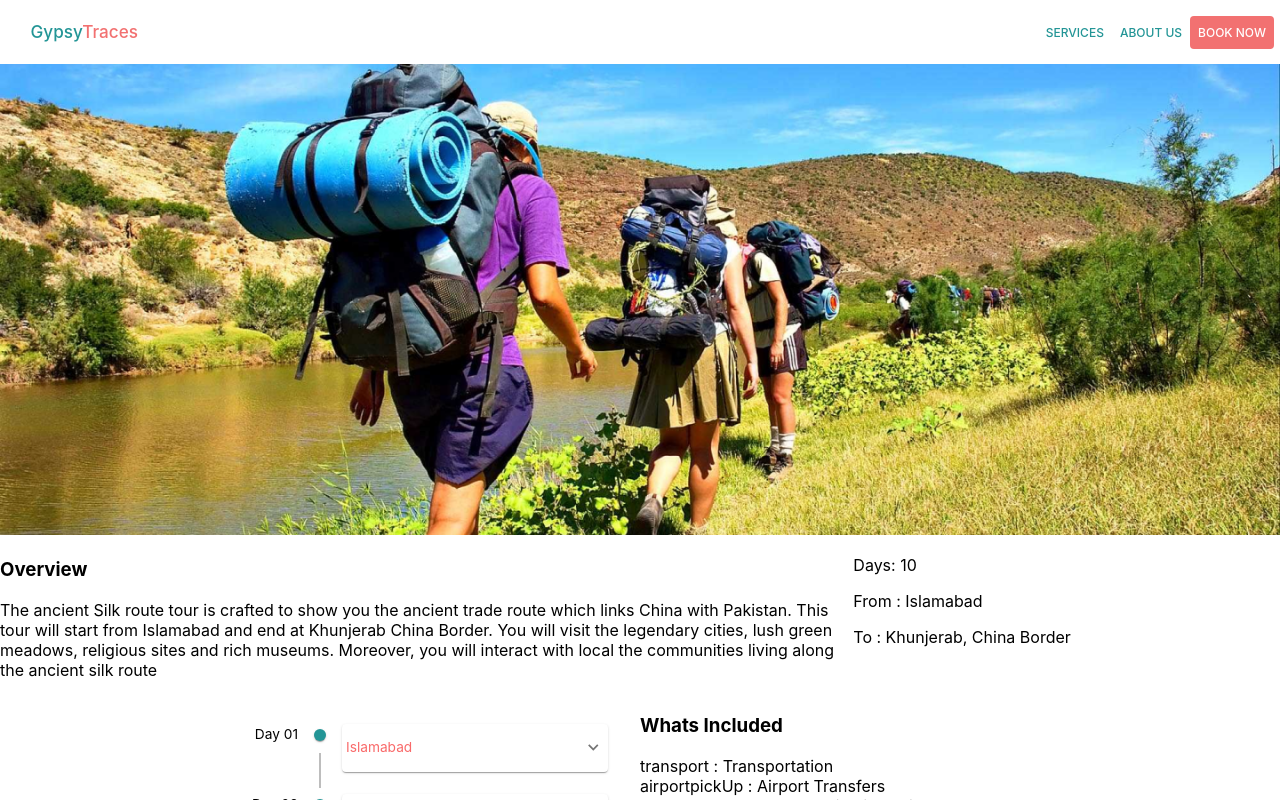
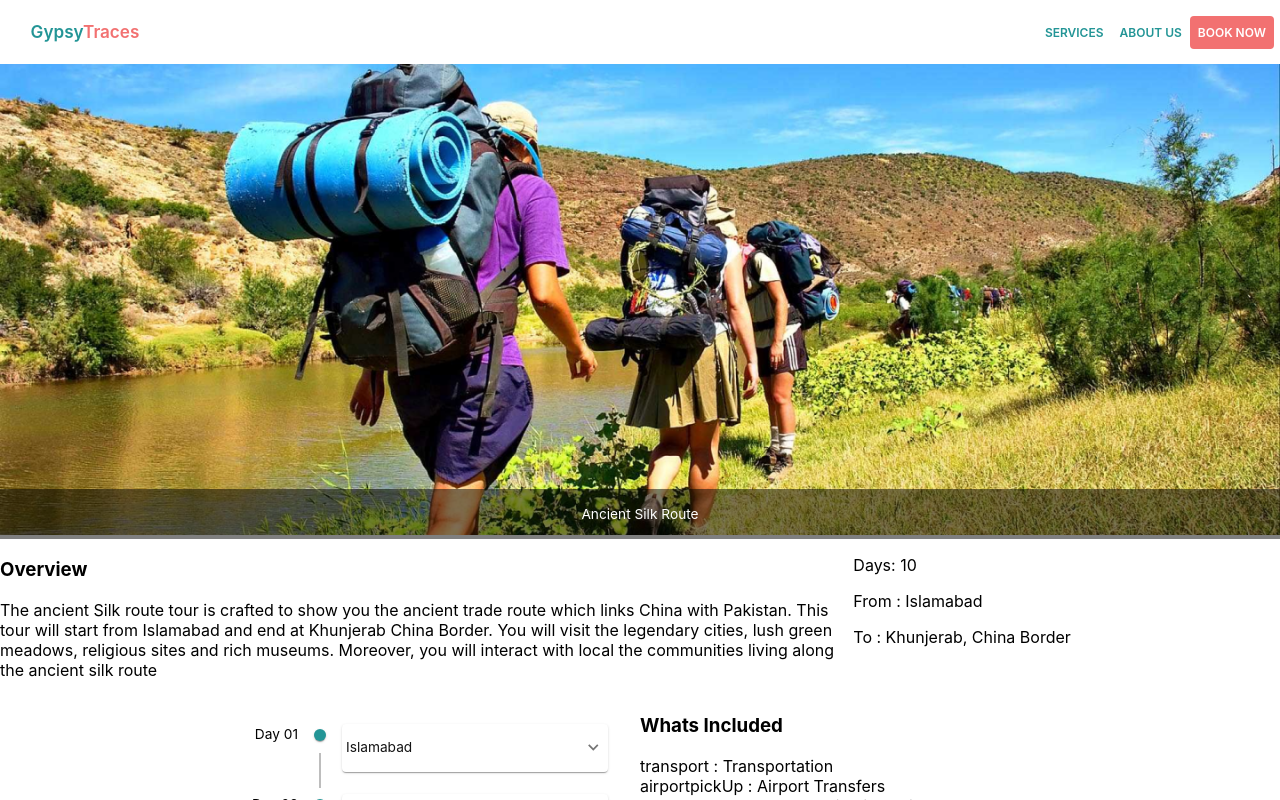
Before and after one commit to hamidnawaz28/gypsy-traces, a Next.js app: page /details/cultural-and-heritage/ancient-silk-route in a window 1280 px wide. Shown: the top 800 px of the page. Built offline with nearby package versions, Linux system fonts and the light colour scheme.

Commit message:
Some styling stuff

```diff
--- /dev/null
+++ b/components/main-image/MainImage.tsx
@@ -0,0 +1,45 @@
+import { makeStyles } from "@mui/styles";
+import { Typography } from "@mui/material";
+const useStyles = makeStyles((theme) => {
+  return {
+    root: {
+      position: "relative",
+    },
+    imageTitle: {
+      margin: 0,
+      position: "absolute",
+      bottom: 0,
+      left: 0,
+      width: "100%",
+      color: theme.palette.text.secondary,
+      backgroundColor: "rgb(0,0,0,0.5)",
+      textAlign: "center",
+      [theme.breakpoints.down("sm")]: {
+        fontSize: 14,
+        fontWeight: theme.typography.fontWeightRegular,
+        padding: 1,
+      },
+      [theme.breakpoints.up("sm")]: {
+        fontSize: 18,
+        fontWeight: theme.typography.fontWeightLight,
+        padding: 15,
+      },
+    },
+  };
+});
+
+interface ImageInterface {
+  src: string;
+  title: string;
+}
+
+const MainImage = ({ src, title }: ImageInterface) => {
+  const { root, imageTitle } = useStyles();
+  return (
+    <div className={root}>
+      <img src={src} width="100%"></img>
+      <Typography className={imageTitle}>{title}</Typography>
+    </div>
+  );
+};
+export default MainImage;
--- /dev/null
+++ b/components/main-image/index.ts
@@ -0,0 +1 @@
+export { default as MainImage } from "./MainImage";
--- a/components/theme/index.ts
+++ b/components/theme/index.ts
@@ -35,9 +35,9 @@ const theme = createTheme({
     primary: { ...primaryPalette },
     secondary: { ...secondaryPalette },
     text: {
-      primary: "#f96a6a",
-      secondary: "#f96a6a",
-      disabled: "#f96a6a",
+      primary: "#141414",
+      secondary: "#ffffff",
+      disabled: "#cccccc",
     },
     divider: grey[50],
     // action: {
@@ -72,6 +72,9 @@ const theme = createTheme({
     ].join(","),
     fontSize: 12,
     fontWeightRegular: 400,
+    fontWeightLight: 500,
+    fontWeightMedium: 600,
+    fontWeightBold: 700,
   },
   spacing: 2,
   // breakpoints: {},
--- a/containers/header/Header.tsx
+++ b/containers/header/Header.tsx
@@ -37,7 +37,7 @@ const useStyles = makeStyles((theme) => ({
   },
 }));
 
-export default function ButtonAppBar(): NextPage {
+export default function ButtonAppBar() {
   const classes = useStyles();
 
   return (
@@ -58,13 +58,13 @@ export default function ButtonAppBar(): NextPage {
             </Link>
           </Typography>
           <Link href="/" underline="none">
-            <Button to="/">Services</Button>
+            <Button>Services</Button>
           </Link>
-          <Link href="/contact-us" underline="none">
+          <Link href="/about-us" underline="none">
             <Button>About Us</Button>
           </Link>
 
-          <Link href="/about-us" underline="none">
+          <Link href="/contact-us" underline="none">
             <Button style={{ backgroundColor: "#F27171", color: "white" }}>
               Book Now
             </Button>
--- a/pages/details/[type]/[tour].tsx
+++ b/pages/details/[type]/[tour].tsx
@@ -10,6 +10,7 @@ import enUS from "../../../components/internationalization/en-US.json";
 import { Grid } from "@mui/material";
 import { KeyValues } from "../../../components/keyValues";
 import SimpleImageSlider from "react-simple-image-slider";
+import { MainImage } from "../../../components/main-image";
 
 const Details: NextPage = () => {
   const { t, i18n } = useTranslation();
@@ -32,6 +33,7 @@ const Details: NextPage = () => {
     pickUp = "",
     dropOff = "",
     description = "",
+    title = "",
   } = filteredTour || [];
   const siteimages =
     siteImagesUrl?.map((item) => {
@@ -45,10 +47,10 @@ const Details: NextPage = () => {
       <Seo
         description="Home package for travel packages"
         title="Home"
-        siteTitle="Gypsy Traces"
+        siteTitle={title}
       />
       <main>
-        <img src={mainImageUrl} width="100%" />
+        <MainImage src={mainImageUrl} title={title} />
         <Grid container>
           <Grid item sm={8}>
             <h3>Overview</h3>
```
